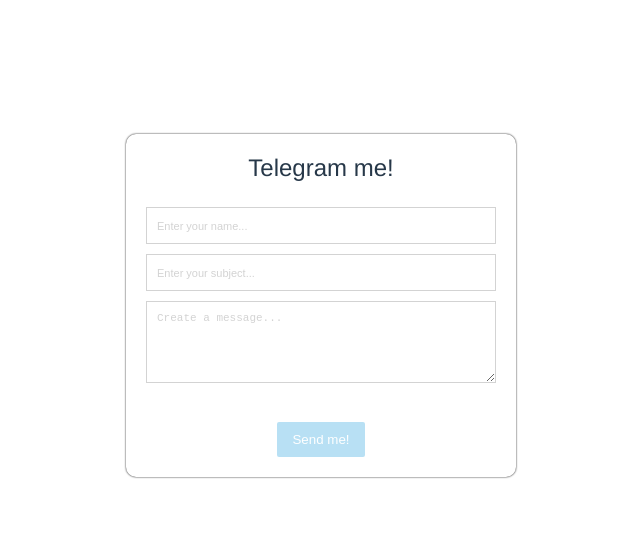
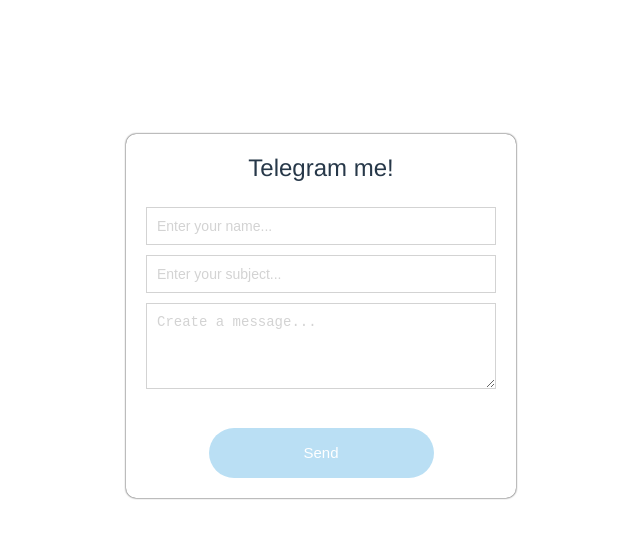
Before and after one commit to stanislavec/telegramme, a Vue app: page / in a window 1280 px wide. Shown: the top 538 px of the page, without its empty margins (319-959 px from the left). Built offline with nearby package versions, Linux system fonts and the light colour scheme.

Commit message:
new design deplohy

```diff
--- a/package.json
+++ b/package.json
@@ -1,6 +1,6 @@
 {
   "name": "telegramme",
-  "version": "0.1.7",
+  "version": "0.1.8",
   "private": false,
   "licenses": [
     {
--- a/src/App.vue
+++ b/src/App.vue
@@ -4,7 +4,7 @@
       BotApi='786698677:AAH0nMPQtXQDF_ZEw2w5tA68kno91JQJ_TI'
       chatID="-1001303367026"
       title='Telegram me!'
-      sendButton='Send me!'
+      sendButton='Send'
       repeatButton="Send again"
       sendFromPlaceholder='Enter your name...'
       subjectPlaceholder='Enter your subject...'
--- a/src/components/telegram-me.vue
+++ b/src/components/telegram-me.vue
@@ -165,6 +165,7 @@
 
   input,
   textarea {
+    font-size: 14px;
     box-sizing: border-box;
     width: 100%;
     max-width: 100%;
@@ -181,21 +182,34 @@
   input::placeholder,
   textarea::placeholder {
     color: lightgrey;
-    font-size: 11px;
+    font-size: 14px;
   }
 
   .send-me {
+    display: inline-block;
+    vertical-align: top;
+    font-weight: normal;
+    text-align: center;
+    vertical-align: middle;
     cursor: pointer;
-    padding: 10px 15px;
-    margin-top: 30px;
-    font-weight: 400;
-    min-width: 50px;
-    background-color: #179cde;
-    border-radius: 2px;
-    color: white;
+    background-image: none;
+    white-space: nowrap;
+    -webkit-user-select: none;
+    -moz-user-select: none;
+    -ms-user-select: none;
+    user-select: none;
     text-align: center;
     outline: none;
     border: unset;
+    color: #fff;
+    border-color: #357ebd;
+    padding: 10px 14px;
+    min-width: 225px;
+    font-size: 15px;
+    line-height: 2;
+    border-radius: 30px;
+    background-color: #1d98dc;
+    margin-top: 30px;
   }
 
   .send-me:disabled {
@@ -233,7 +247,7 @@
   .transition-loader-inner div {
     padding: 3px;
     margin: 10px;
-    background: #179cde;
+    background: #1d98dc;
     display: inline-block;
   }
 
```
Also changed, not shown: 1 other file (tests, documents, lock files or other folders).
